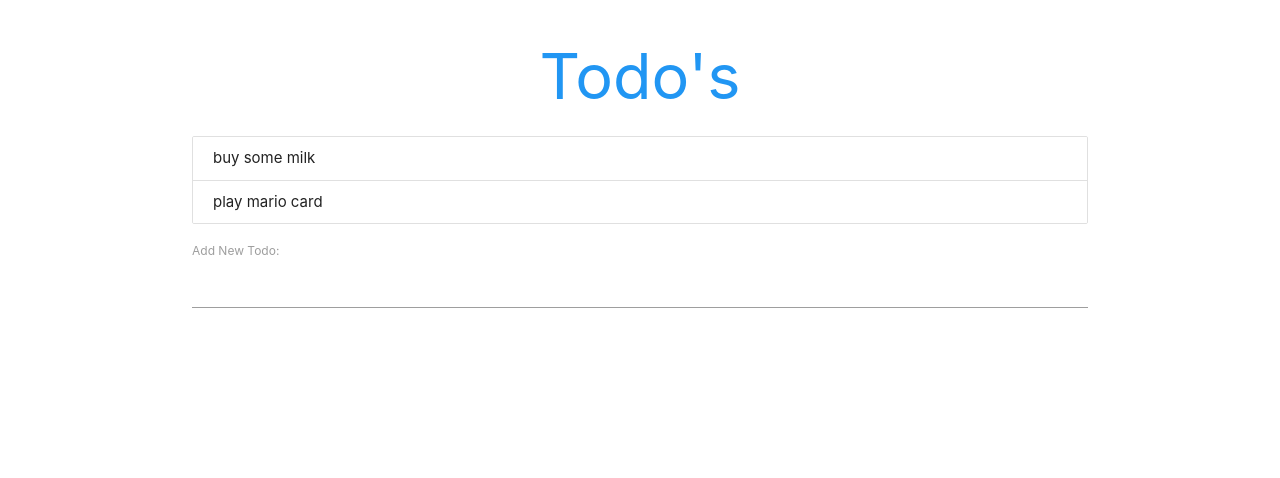
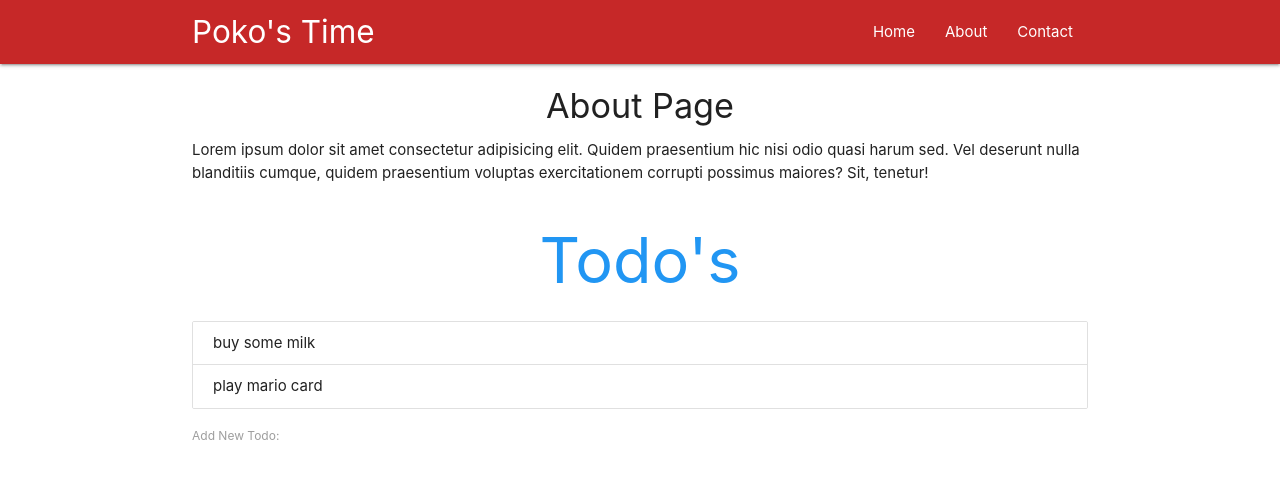
Before and after one commit to adiakbar/react-basic-thenetninja, a React (Create React App) app: page /about in a window 1280 px wide. Shown: the top 478 px of the page. Built offline with nearby package versions, Linux system fonts and the light colour scheme.

Commit message:
finish react router link

```diff
--- a/src/App.js
+++ b/src/App.js
@@ -1,6 +1,12 @@
 import React, { Component } from 'react';
 import Todos from './Todos';
 import AddTodo from './AddTodo';
+
+import Navbar from './Navbar';
+import { BrowserRouter, Route } from 'react-router-dom';
+
+import Home from './pages/Home';
+import About from './pages/About';
 
 class App extends Component {
 
@@ -30,11 +36,19 @@ class App extends Component {
 
   render() {
     return(
-      <div className="todo-app container">
-        <h1 className="center blue-text">Todo's</h1>
-        <Todos todos={this.state.todos} deleteTodo={this.deleteTodo} />
-        <AddTodo addTodo={this.addTodo} />
-      </div>
+      <BrowserRouter>
+        <div className="App">
+          <Navbar />
+          <Route exact path='/' component={Home} />
+          <Route path='/about' component={About} />
+
+          <div className="todo-app container">
+            <h1 className="center blue-text">Todo's</h1>
+            <Todos todos={this.state.todos} deleteTodo={this.deleteTodo} />
+            <AddTodo addTodo={this.addTodo} />
+          </div>
+        </div>
+      </BrowserRouter>
     )
   }
 }
--- a/src/Navbar.js
+++ b/src/Navbar.js
@@ -1,4 +1,5 @@
 import React from 'react'
+import { Link, NavLink } from 'react-router-dom';
 
 const Navbar = () => {
   return (
@@ -6,9 +7,9 @@ const Navbar = () => {
       <div className="container">
         <a className="brand-logo">Poko's Time</a>
         <ul className="right">
-          <li><a href="/">Home</a></li>
-          <li><a href="/about">About</a></li>
-          <li><a href="/contact">Contact</a></li>
+          <li><Link to="/">Home</Link></li>
+          <li><Link to="/about">About</Link></li>
+          <li><Link to="/contact">Contact</Link></li>
         </ul>
       </div>
     </nav>
--- a/src/pages/About.js
+++ b/src/pages/About.js
@@ -11,4 +11,4 @@ const About = () => {
   )
 }
 
-export default Home;
+export default About;
```
